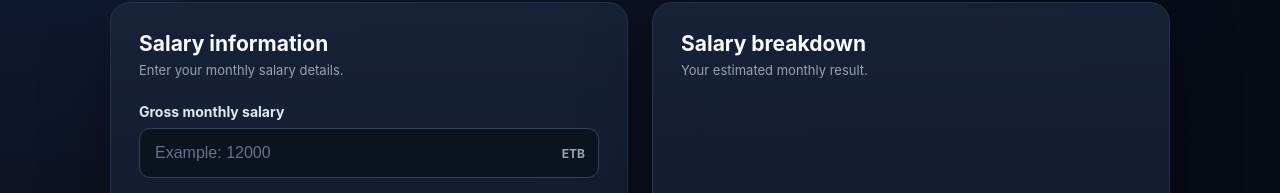
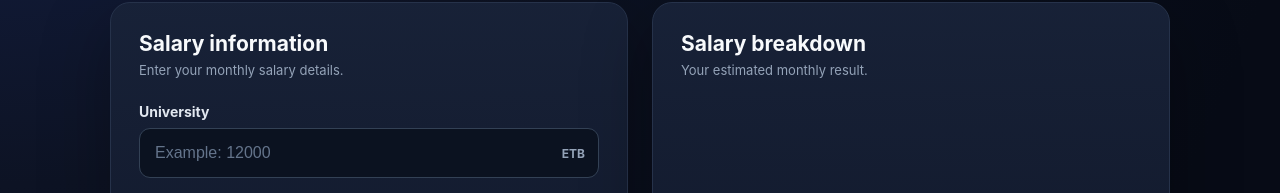
Before and after one commit to aamenbiniyam-cloud/salary-calculator, a plain HTML site: page index.html in a window 1280 px wide. Shown: the part 440-633 px from the top of the page. Drawn offline with Linux system fonts and the light colour scheme.

Commit message:
Update index.html

```diff
--- a/index.html
+++ b/index.html
@@ -748,7 +748,8 @@
             <div class="field">
 
                 <label for="salary">
-                    Gross monthly salary
+                    <label for="salary">University</label>
+
                 </label>
 
                 <div class="input-box">
```
